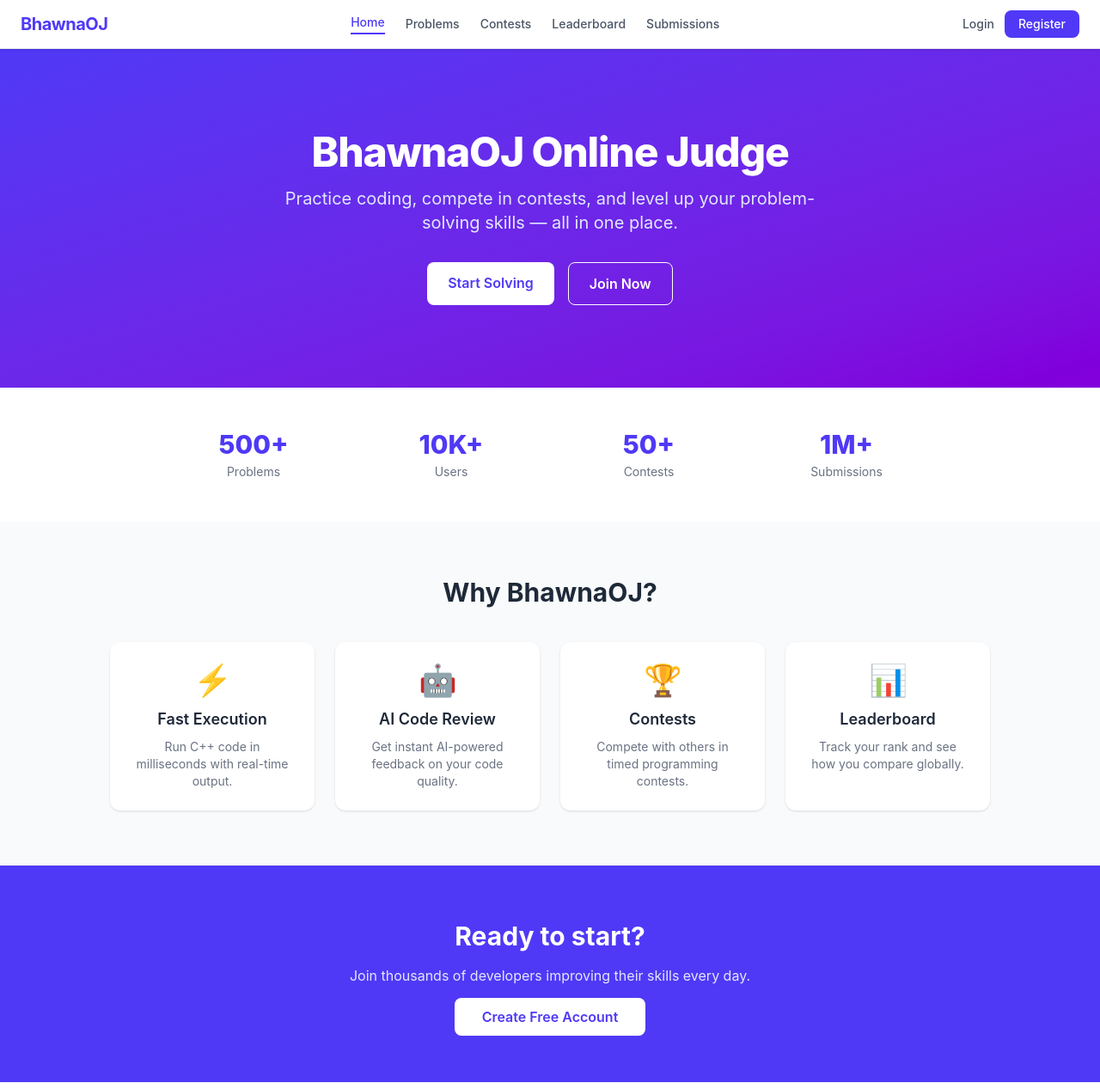
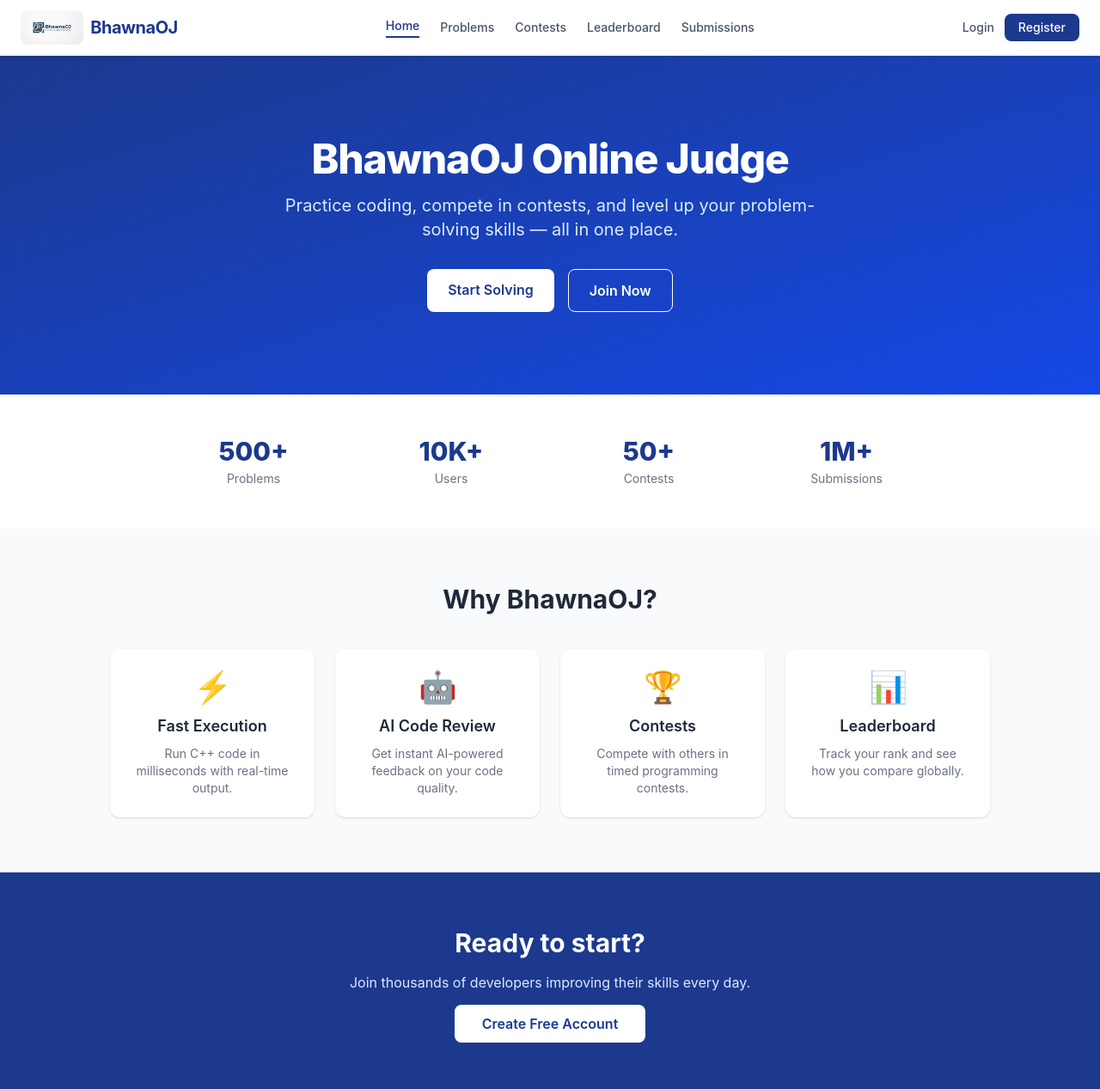
Before and after one commit to Bhawna109/OJ, a React app in the folder frontend/: page / in a window 1280 px wide. Shown: the whole page at 86% size. Built offline with nearby package versions, Linux system fonts and the light colour scheme; no server answers; the HTML template or start-up script is replaced by a standard one.

Commit message:
feat: add logo and navy blue theme

```diff
--- a/frontend/src/components/Navbar.jsx
+++ b/frontend/src/components/Navbar.jsx
@@ -21,8 +21,9 @@ export default function Navbar() {
 
   return (
     <nav className="bg-white border-b border-gray-200 px-6 py-3 flex items-center justify-between sticky top-0 z-50 shadow-sm">
-      <Link to="/" className="text-xl font-bold text-indigo-600 tracking-tight">
-        BhawnaOJ
+      <Link to="/" className="flex items-center gap-2">
+        <img src="/OJ.jpg" alt="BhawnaOJ" className="h-10 w-auto rounded-lg" />
+        <span className="text-xl font-bold text-blue-900 tracking-tight">BhawnaOJ</span>
       </Link>
 
       <div className="flex items-center gap-6">
@@ -32,8 +33,8 @@ export default function Navbar() {
             to={to}
             className={`text-sm font-medium transition-colors ${
               pathname === to
-                ? 'text-indigo-600 border-b-2 border-indigo-600 pb-0.5'
-                : 'text-gray-600 hover:text-indigo-600'
+                ? 'text-blue-900 border-b-2 border-blue-900 pb-0.5'
+                : 'text-gray-600 hover:text-blue-900'
             }`}
           >
             {label}
@@ -44,7 +45,7 @@ export default function Navbar() {
       <div className="flex items-center gap-3">
         {user ? (
           <>
-            <Link to="/profile" className="text-sm text-gray-700 font-medium hover:text-indigo-600 transition-colors">
+            <Link to="/profile" className="text-sm text-gray-700 font-medium hover:text-blue-900 transition-colors">
               Hi, {user.firstName}
             </Link>
             <button
@@ -58,13 +59,13 @@ export default function Navbar() {
           <>
             <Link
               to="/login"
-              className="text-sm font-medium text-gray-600 hover:text-indigo-600 transition-colors"
+              className="text-sm font-medium text-gray-600 hover:text-blue-900 transition-colors"
             >
               Login
             </Link>
             <Link
               to="/register"
-              className="text-sm font-medium bg-indigo-600 text-white px-4 py-1.5 rounded-lg hover:bg-indigo-700 transition-colors"
+              className="text-sm font-medium bg-blue-900 text-white px-4 py-1.5 rounded-lg hover:bg-blue-800 transition-colors"
             >
               Register
             </Link>
--- a/frontend/src/pages/Home.jsx
+++ b/frontend/src/pages/Home.jsx
@@ -18,23 +18,23 @@ export default function Home() {
   return (
     <div className="min-h-screen bg-gray-50">
       {/* Hero */}
-      <section className="bg-gradient-to-br from-indigo-600 to-purple-700 text-white py-24 px-6 text-center">
+      <section className="bg-gradient-to-br from-blue-900 to-blue-700 text-white py-24 px-6 text-center">
         <h1 className="text-5xl font-extrabold mb-4 tracking-tight">
           BhawnaOJ Online Judge
         </h1>
-        <p className="text-xl text-indigo-100 mb-8 max-w-2xl mx-auto">
+        <p className="text-xl text-blue-100 mb-8 max-w-2xl mx-auto">
           Practice coding, compete in contests, and level up your problem-solving skills — all in one place.
         </p>
         <div className="flex justify-center gap-4">
           <Link
             to="/problems"
-            className="bg-white text-indigo-600 font-semibold px-6 py-3 rounded-lg hover:bg-indigo-50 transition-colors"
+            className="bg-white text-blue-900 font-semibold px-6 py-3 rounded-lg hover:bg-blue-50 transition-colors"
           >
             Start Solving
           </Link>
           <Link
             to="/register"
-            className="border border-white text-white font-semibold px-6 py-3 rounded-lg hover:bg-white hover:text-indigo-600 transition-colors"
+            className="border border-white text-white font-semibold px-6 py-3 rounded-lg hover:bg-white hover:text-blue-900 transition-colors"
           >
             Join Now
           </Link>
@@ -46,7 +46,7 @@ export default function Home() {
         <div className="max-w-4xl mx-auto grid grid-cols-2 md:grid-cols-4 gap-6 text-center">
           {stats.map(({ value, label }) => (
             <div key={label}>
-              <div className="text-3xl font-extrabold text-indigo-600">{value}</div>
+              <div className="text-3xl font-extrabold text-blue-900">{value}</div>
               <div className="text-sm text-gray-500 mt-1">{label}</div>
             </div>
           ))}
@@ -70,12 +70,12 @@ export default function Home() {
       </section>
 
       {/* CTA */}
-      <section className="bg-indigo-600 text-white py-16 px-6 text-center">
+      <section className="bg-blue-900 text-white py-16 px-6 text-center">
         <h2 className="text-3xl font-bold mb-4">Ready to start?</h2>
-        <p className="text-indigo-100 mb-6">Join thousands of developers improving their skills every day.</p>
+        <p className="text-blue-100 mb-6">Join thousands of developers improving their skills every day.</p>
         <Link
           to="/register"
-          className="bg-white text-indigo-600 font-semibold px-8 py-3 rounded-lg hover:bg-indigo-50 transition-colors"
+          className="bg-white text-blue-900 font-semibold px-8 py-3 rounded-lg hover:bg-blue-50 transition-colors"
         >
           Create Free Account
         </Link>
```
Also changed, not shown: frontend/public/OJ.jpg (added).
